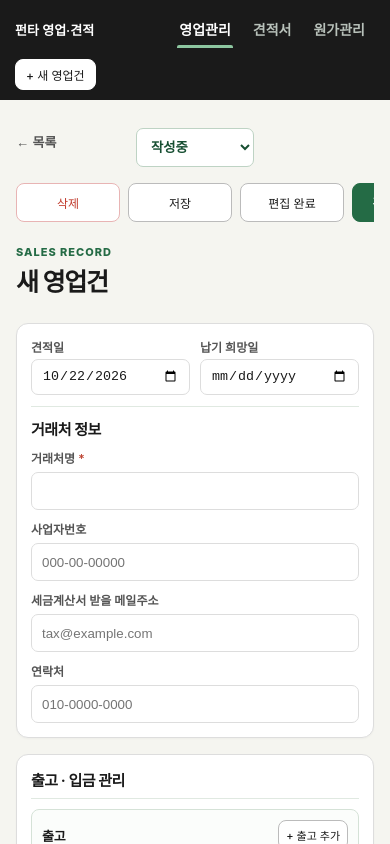
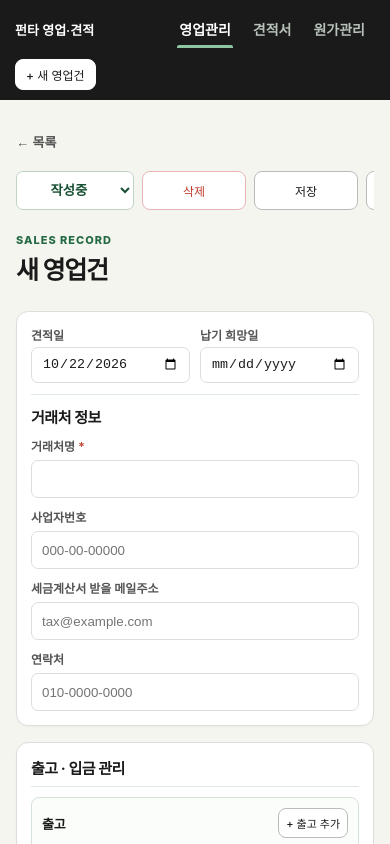
Before and after one commit to gihoan1209-lgtm/funtastic-quote, a Next.js app: page / in a window 390 px wide. Both pictures are taken after a click on the button "첫 영업건 등록". Shown: the top 844 px of the page. Built offline with nearby package versions, Linux system fonts and the light colour scheme.

Commit message:
Align sales status label within action control

```diff
--- a/app/globals.css
+++ b/app/globals.css
@@ -471,13 +471,12 @@ body {
 
 .sales-detail-header {
   display: grid;
-  grid-template-columns: minmax(0, 1fr) max-content minmax(0, 1fr);
+  grid-template-columns: minmax(0, 1fr) max-content;
   align-items: center;
   gap: 16px;
   margin-bottom: 22px;
 }
 .sales-detail-header .back-button { justify-self: start; }
-.sales-detail-status { display: flex; justify-self: center; }
 .sales-detail-actions {
   display: grid;
   grid-auto-flow: column;
@@ -501,13 +500,16 @@ body {
   justify-content: center;
   white-space: nowrap;
 }
-.sales-detail-status .status-select {
+.sales-detail-actions .status-select {
   min-width: 118px;
   min-height: 39px;
   height: 39px;
+  text-align: center;
+  text-align-last: center;
   white-space: nowrap;
 }
-.sales-detail-status .status-select:disabled {
+.sales-detail-actions .status-select option { text-align: center; }
+.sales-detail-actions .status-select:disabled {
   opacity: 1;
   color: var(--green-dark);
   -webkit-text-fill-color: var(--green-dark);
@@ -798,14 +800,13 @@ body {
   .app-tab-active::after { right: 8px; left: 8px; }
   .sales-heading, .sales-detail-title { align-items: flex-start; flex-direction: column; text-align: left; }
   .sales-detail-header {
-    grid-template-columns: minmax(0, 1fr) max-content minmax(0, 1fr);
-    grid-template-rows: auto auto;
+    grid-template-columns: minmax(0, 1fr);
+    grid-template-rows: none;
     align-items: flex-start;
     text-align: left;
   }
-  .sales-detail-header .back-button { grid-column: 1; grid-row: 1; }
-  .sales-detail-status { grid-column: 2; grid-row: 1; }
-  .sales-detail-actions { grid-column: 1 / -1; grid-row: 2; justify-self: stretch; }
+  .sales-detail-header .back-button { grid-column: auto; grid-row: auto; }
+  .sales-detail-actions { grid-column: auto; grid-row: auto; justify-self: stretch; }
   .sales-heading-actions, .status-select, .back-button { position: static; }
   .sales-heading-actions { justify-content: flex-start; }
   .sales-detail-actions { width: 100%; justify-content: flex-start; }
--- a/app/page.js
+++ b/app/page.js
@@ -1107,12 +1107,10 @@ export default function QuotePage() {
             <>
               <div className="sales-detail-header">
                 <button className="back-button" onClick={leaveSalesEditor}>← 목록</button>
-                <div className="sales-detail-status">
+                <div className="sales-detail-actions">
                   <select className="status-select" value={selectedSale.status} onChange={(event) => updateSaleField('status', event.target.value)} aria-label="영업 상태" disabled={!salesEditMode}>
                     {Object.entries(SALE_STATUS).map(([value, status]) => <option key={value} value={value}>{status.label}</option>)}
                   </select>
-                </div>
-                <div className="sales-detail-actions">
                   {salesEditMode ? (
                     <>
                       <button className="btn-light btn-del" onClick={deleteSelectedSale}>삭제</button>
```
